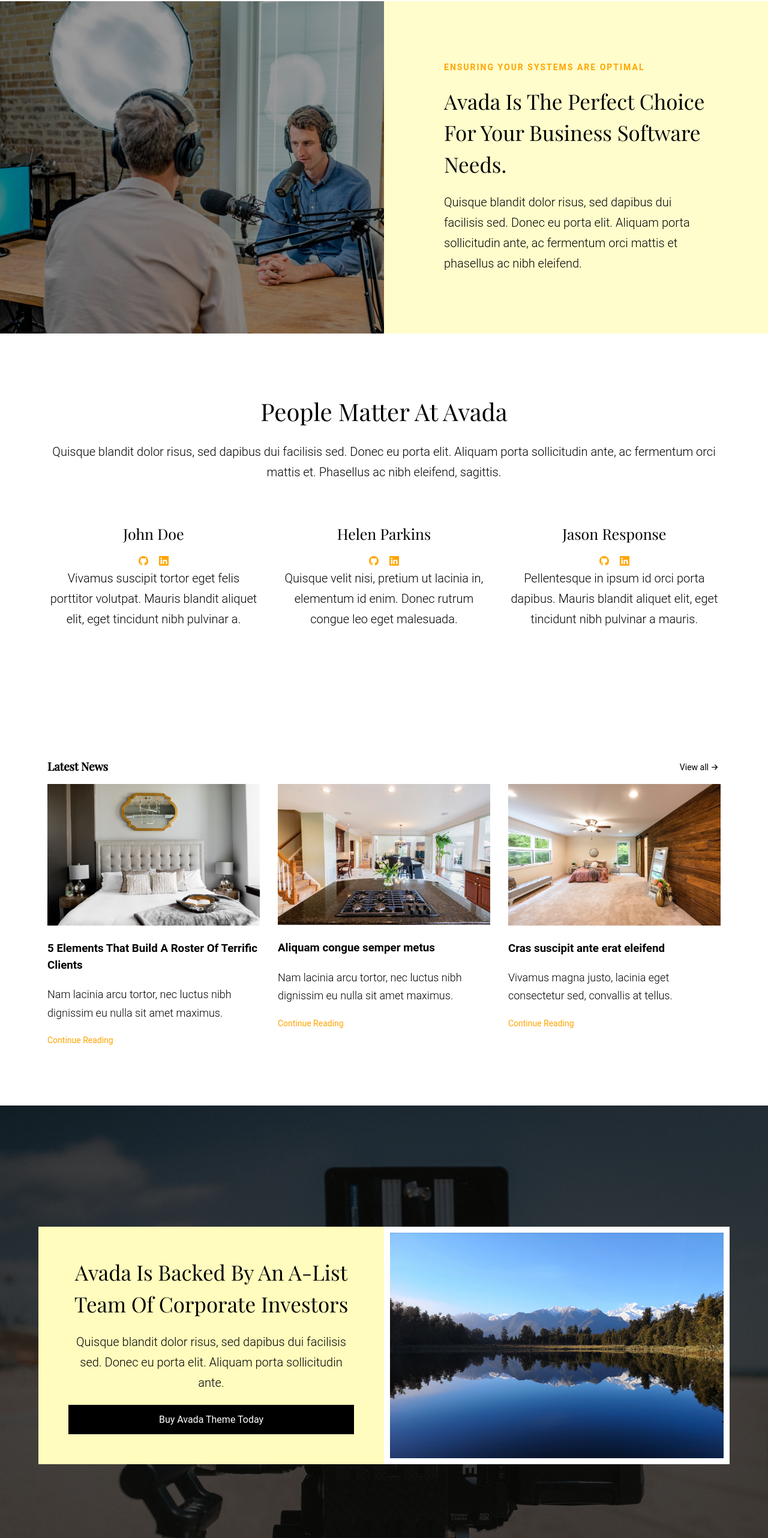
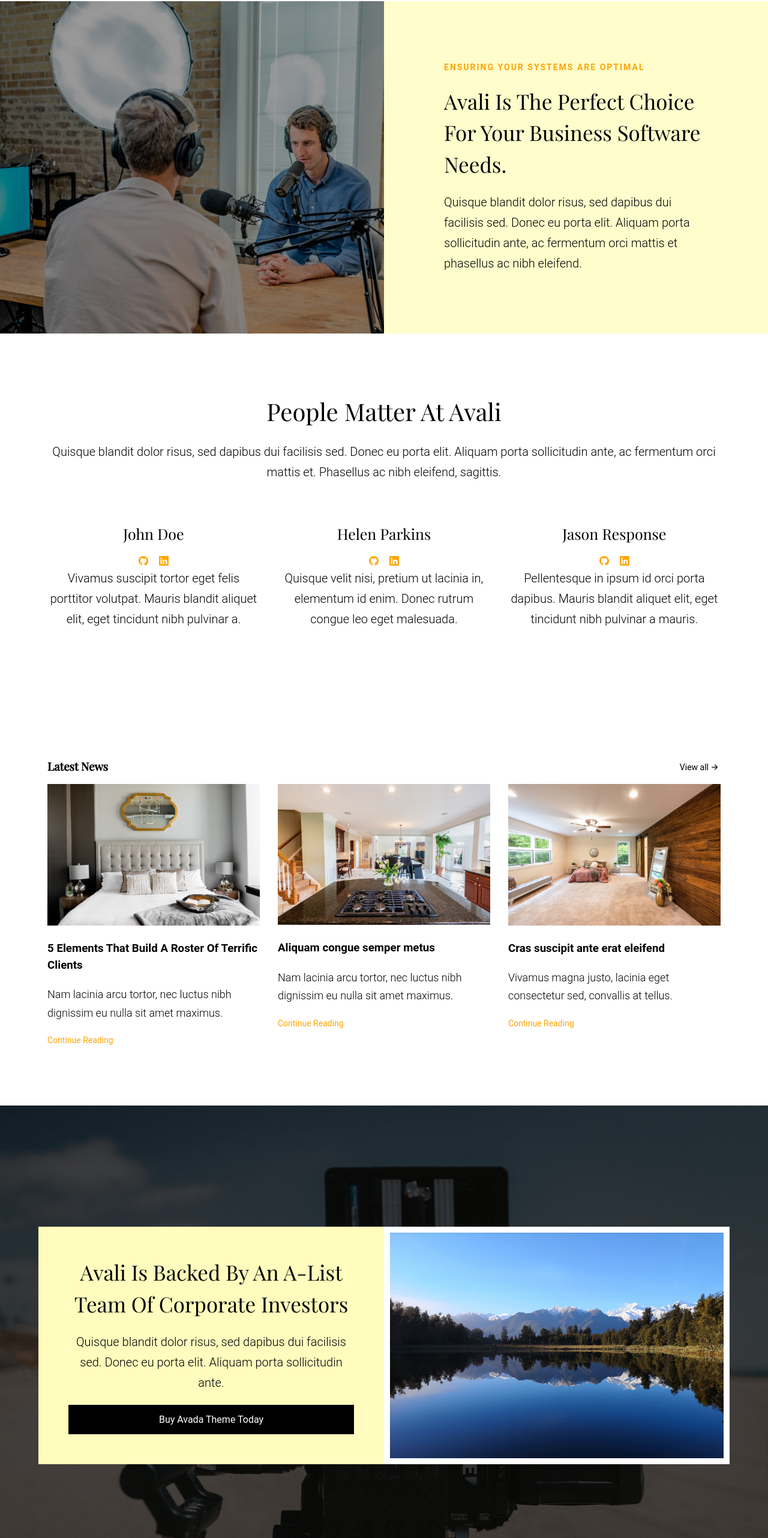
Before and after one commit to thatfuckingamber/demo-git, a plain HTML site: page index.html in a window 1280 px wide. Shown: the part 1496-4060 px from the top of the page at 60% size. Drawn offline with nearby package versions, Linux system fonts and the light colour scheme.

Commit message:
modified index.html file

```diff
--- a/index.html
+++ b/index.html
@@ -93,7 +93,7 @@
           </div>
           <div class="col-6 description">
             <h4>ENSURING YOUR SYSTEMS ARE OPTIMAL</h4>
-            <h1>Avada Is The Perfect Choice For Your Business Software Needs.</h1>
+            <h1>Avali Is The Perfect Choice For Your Business Software Needs.</h1>
             <p>Quisque blandit dolor risus, sed dapibus dui facilisis sed. Donec eu porta elit. Aliquam porta sollicitudin ante, ac fermentum orci mattis et phasellus ac nibh eleifend.</p>
           </div>
         </div>
@@ -103,7 +103,7 @@
         <div class="container">
           <div class="row">
             <div class="col-12 text-center section-header">
-              <h2 class="section-title">People Matter At Avada</h2>
+              <h2 class="section-title">People Matter At Avali</h2>
               <p class="section-desc">Quisque blandit dolor risus, sed dapibus dui facilisis sed. Donec eu porta elit. Aliquam porta sollicitudin ante, ac fermentum orci mattis et. Phasellus ac nibh eleifend, sagittis.</p>
             </div>
 
@@ -185,7 +185,7 @@
           <div class="row">
             <div class="col-6 cta-item">
               <div class="">
-                <h2>Avada Is Backed By An A-List Team Of Corporate Investors</h2>
+                <h2>Avali Is Backed By An A-List Team Of Corporate Investors</h2>
                 <p>Quisque blandit dolor risus, sed dapibus dui facilisis sed. Donec eu porta elit. Aliquam porta sollicitudin ante.</p>
                 <a href="#">Buy Avada Theme Today</a>
               </div>
@@ -204,7 +204,7 @@
         <div class="row">
           <div class="col-3">
             <div class="footer-item contact-info">
-              <h2>Avada<span>:</span></h2>
+              <h2>Avali<span>:</span></h2>
               <p>
                 <span><svg xmlns="http://www.w3.org/2000/svg" width="16" height="16" fill="currentColor" class="bi bi-phone" viewBox="0 0 16 16"><path d="M11 1a1 1 0 0 1 1 1v12a1 1 0 0 1-1 1H5a1 1 0 0 1-1-1V2a1 1 0 0 1 1-1h6zM5 0a2 2 0 0 0-2 2v12a2 2 0 0 0 2 2h6a2 2 0 0 0 2-2V2a2 2 0 0 0-2-2H5z"/><path d="M8 14a1 1 0 1 0 0-2 1 1 0 0 0 0 2z"/></svg></span>
                 <span>&nbsp;(555) 802-1234</span>
```
